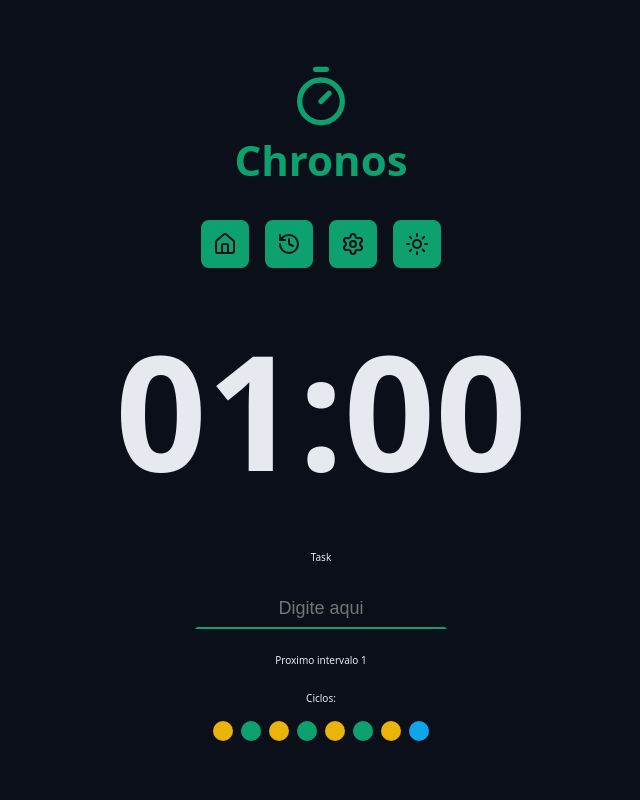
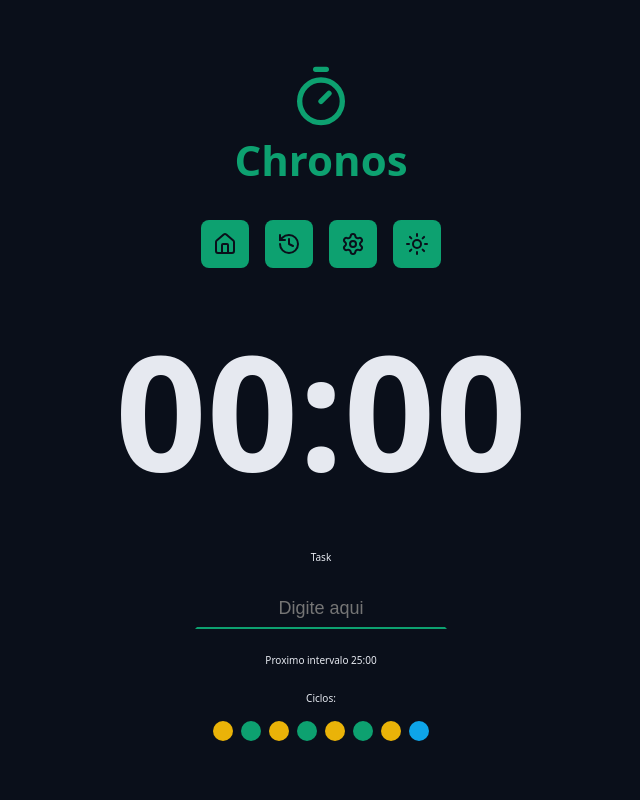
Before and after one commit to ThalesTT/Chronos-pomodoro, a React (Vite) app: page / in a window 1280 px wide. Shown: the top 800 px of the page, without its empty margins (319-959 px from the left). Built offline with nearby package versions, Linux system fonts and the light colour scheme.

Commit message:
organize TaskContext folder

```diff
--- a/src/App.tsx
+++ b/src/App.tsx
@@ -2,26 +2,14 @@ import './styles/theme.css';
 import './styles/global.css';
 
 import { Home } from './pages/Home';
-import { useState } from 'react';
-import type { TaskStateModel } from './models/TaskStateModel';
-
-const initialState: TaskStateModel = {
-  tasks: [],
-  secondsRemaining: 0,
-  formattedSecondsRemaining: '01:00',
-  activeTask: null,
-  currentCycle: 0,
-  config: {
-    workTime: 25,
-    shortBreakTime: 5,
-    longBreakTime: 1,
-  },
-};
+import { TaskContextProvider } from './contexts/TaskContext/TaskContextProvider';
 
 export function App() {
-  const [state, setState] = useState(initialState);
-
-  return <Home state={state} setState={setState} />;
+  return (
+    <TaskContextProvider>
+      <Home />
+    </TaskContextProvider>
+  );
 }
 
 // export default App
--- a/src/components/CountDown/index.tsx
+++ b/src/components/CountDown/index.tsx
@@ -1,9 +1,9 @@
+import { useTaskContext } from '../../contexts/TaskContext/useTaskContext';
 import styles from './styles.module.css';
 
-type CoutDownProps = {
-  formattedSecondsRemaining: string;
-};
-
-export function CountDown({ formattedSecondsRemaining }: CoutDownProps) {
-  return <div className={styles.container}>{formattedSecondsRemaining}</div>;
+export function CountDown() {
+  const { state } = useTaskContext();
+  return (
+    <div className={styles.container}>{state.formattedSecondsRemaining}</div>
+  );
 }
--- a/src/components/MainForm/index.tsx
+++ b/src/components/MainForm/index.tsx
@@ -2,21 +2,31 @@ import { PlayCircleIcon } from 'lucide-react';
 import { DefaultInput } from '../DefaultInput';
 import { DefaultButton } from '../DefaultButton';
 import { Cycles } from '../Cycles';
-import type { HomeProps } from '../../pages/Home';
+// import { useRef, useState } from 'react';
+import { useRef } from 'react';
 
-export function MainForm({ state }: HomeProps) {
+export function MainForm() {
+  // const [taskName, setTaskName] = useState('');
+  const taskNameInput = useRef<HTMLInputElement>(null);
+
+  function handleCreateNewTask(event: React.FormEvent<HTMLElement>) {
+    event.preventDefault();
+  }
   return (
-    <form action='' className='form'>
+    <form onSubmit={handleCreateNewTask} action='' className='form'>
       <div className='formRow'>
         <DefaultInput
           type='text'
           id='meuInput'
           labelText='Task'
           placeholder='Digite aqui'
+          // value={taskName}
+          // onChange={e => setTaskName(e.target.value)}
+          ref={taskNameInput}
         />
       </div>
       <div className='formRow'>
-        <p>Proximo intervalo {state.config.longBreakTime}</p>
+        <p>Proximo intervalo 25:00</p>
       </div>
       <div className='formRow'>
         <Cycles />
--- /dev/null
+++ b/src/contexts/TaskContext/TaskContext.tsx
@@ -0,0 +1,15 @@
+import { createContext } from 'react';
+import { initialTaskState } from './initialTaskState';
+import type { TaskStateModel } from '../../models/TaskStateModel';
+
+type TaskContextProps = {
+  state: TaskStateModel;
+  setState: React.Dispatch<React.SetStateAction<TaskStateModel>>;
+};
+
+const initialContextValue = {
+  state: initialTaskState,
+  setState: () => {},
+};
+
+export const TaskContext = createContext<TaskContextProps>(initialContextValue);
--- /dev/null
+++ b/src/contexts/TaskContext/TaskContextProvider.tsx
@@ -0,0 +1,17 @@
+import { useState } from 'react';
+import { initialTaskState } from './initialTaskState';
+import { TaskContext } from './TaskContext';
+
+type TaskContextProviderProps = {
+  children: React.ReactNode;
+};
+
+export function TaskContextProvider({ children }: TaskContextProviderProps) {
+  const [state, setState] = useState(initialTaskState);
+
+  return (
+    <TaskContext.Provider value={{ state, setState }}>
+      {children}
+    </TaskContext.Provider>
+  );
+}
--- /dev/null
+++ b/src/contexts/TaskContext/initialTaskState.ts
@@ -0,0 +1,14 @@
+import type { TaskStateModel } from '../../models/TaskStateModel';
+
+export const initialTaskState: TaskStateModel = {
+  tasks: [],
+  secondsRemaining: 0,
+  formattedSecondsRemaining: '00:00',
+  activeTask: null,
+  currentCycle: 0,
+  config: {
+    workTime: 25,
+    shortBreakTime: 5,
+    longBreakTime: 15,
+  },
+};
--- /dev/null
+++ b/src/contexts/TaskContext/useTaskContext.tsx
@@ -0,0 +1,6 @@
+import { useContext } from 'react';
+import { TaskContext } from './TaskContext';
+
+export function useTaskContext() {
+  return useContext(TaskContext);
+}
--- a/src/pages/Home/index.tsx
+++ b/src/pages/Home/index.tsx
@@ -1,26 +1,16 @@
 import { Container } from '../../components/Container';
 import { CountDown } from '../../components/CountDown';
 import { MainForm } from '../../components/MainForm';
-import type { TaskStateModel } from '../../models/TaskStateModel';
 import { MainTemplate } from '../../templates/MainTemplate';
 
-export type HomeProps = {
-  state: TaskStateModel;
-  setState: React.Dispatch<React.SetStateAction<TaskStateModel>>;
-};
-
-export function Home(props: HomeProps) {
-  const { state, setState } = props;
-  console.log(props);
+export function Home() {
   return (
     <MainTemplate>
       <Container>
-        <CountDown
-          formattedSecondsRemaining={state.formattedSecondsRemaining}
-        />
+        <CountDown />
       </Container>
       <Container>
-        <MainForm {...props} />
+        <MainForm />
       </Container>
     </MainTemplate>
   );
```
